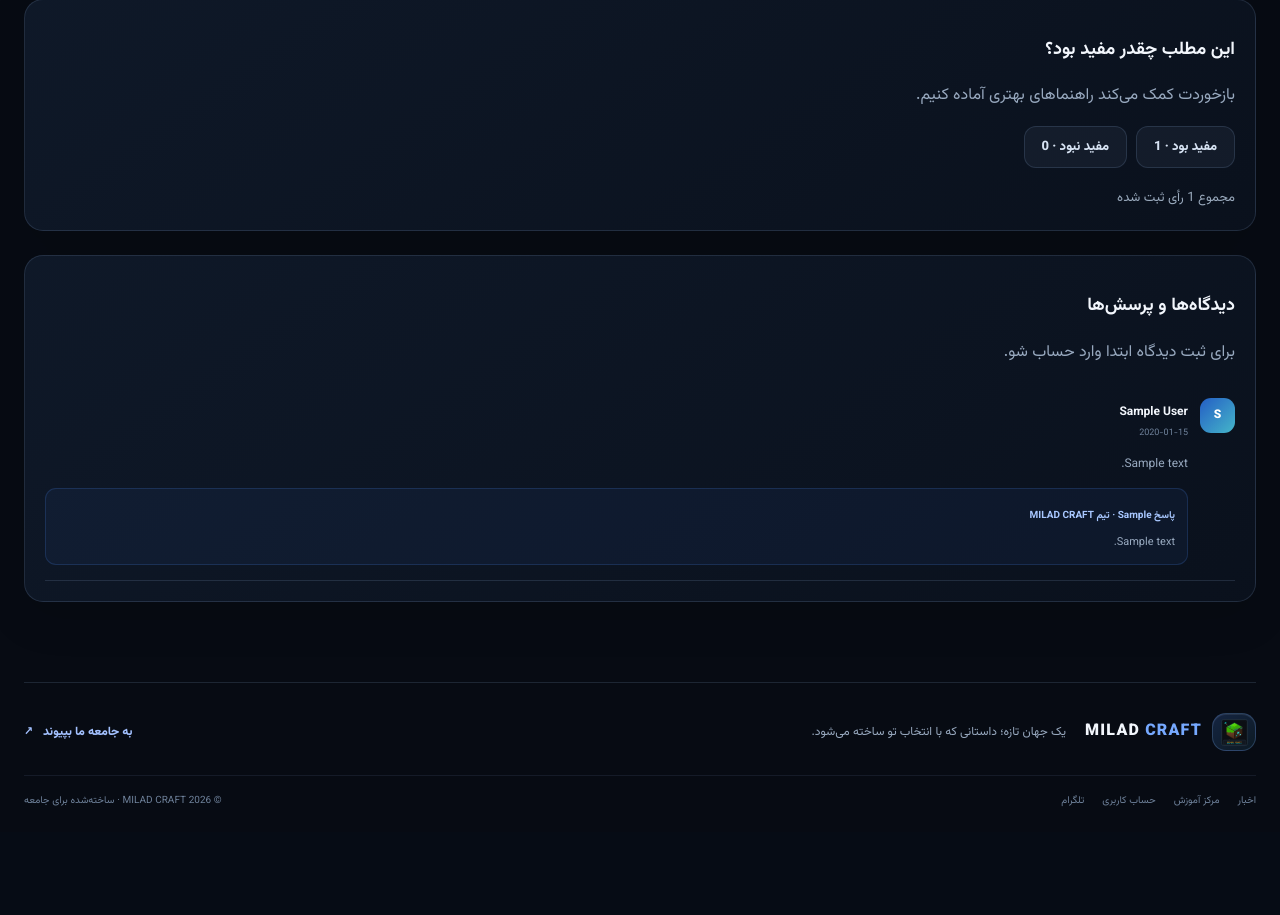
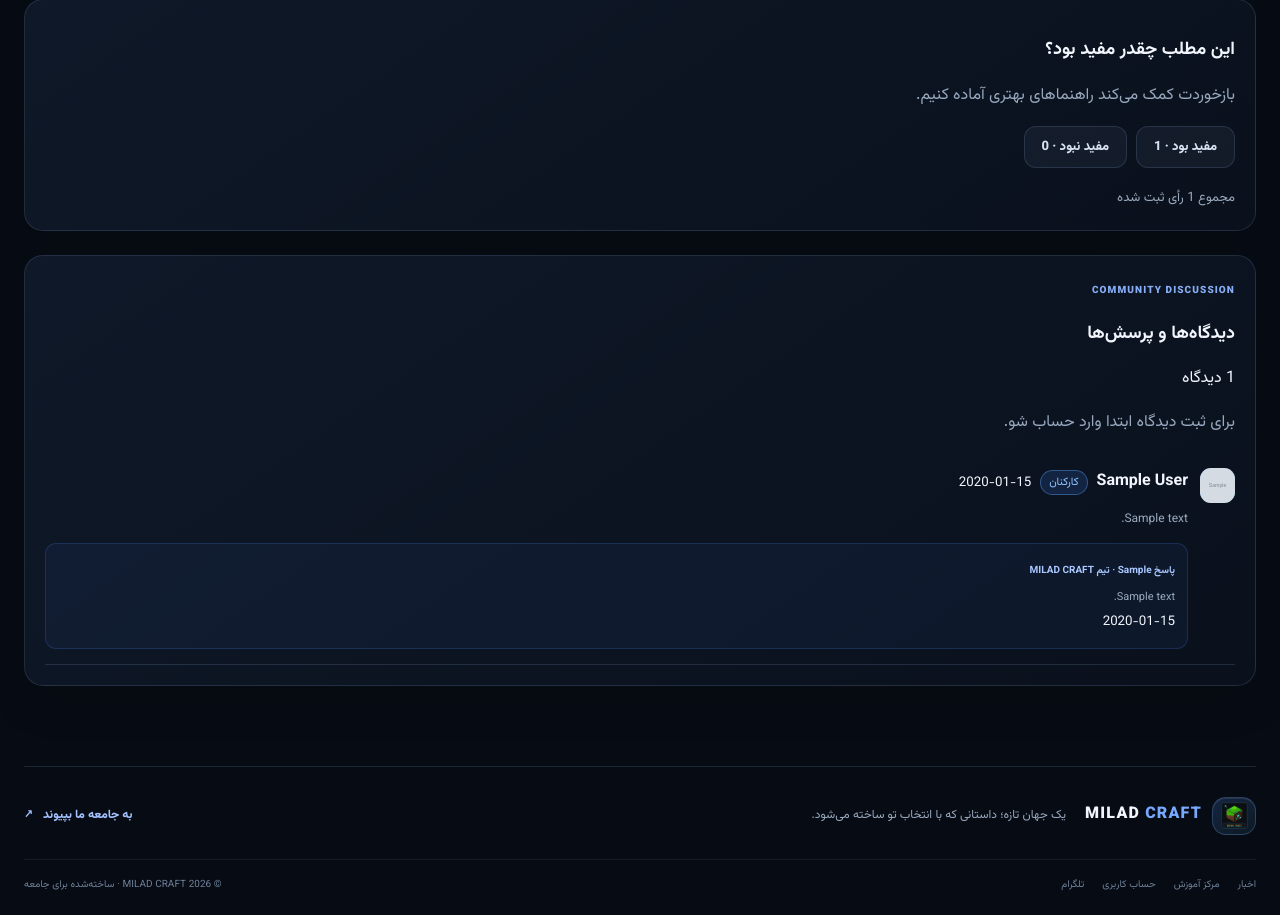
Before and after one commit to Railway206040/Miladcraft-website, a Flask app: page /academy/1 in a window 1280 px wide. Shown: the part 1221-2136 px from the top of the page. Before the commit the page ends 2027 px from the top, so only its background shows below. Run offline with Flask 3, Linux system fonts and the light colour scheme; data comes from the database, SQL or seed files in the repository; tables that the repository leaves empty hold one stand-in row (values such as "Sample post"); grey boxes marked "Sample" are stand-in pictures.

Commit message:
Upgrade academy comments with avatars and replies

```diff
--- a/templates/post.html
+++ b/templates/post.html
@@ -2,7 +2,27 @@
 {% block title %}{{ post['title'] }} | مرکز آموزش MILAD CRAFT{% endblock %}
 {% block description %}{{ post['summary'] or post['title'] }}{% endblock %}
 {% block content %}
-<article class="article-detail"><a class="back-link" href="{{ url_for('academy') }}">← بازگشت به مرکز آموزش</a><div class="article-detail-cover-wrap {% if not post['cover_url'] %}category-cover-academy{% endif %}">{% if post['cover_url'] %}<img class="article-detail-cover" src="{{ post['cover_url'] }}" alt="">{% else %}<span>آکادمی میلاد</span>{% endif %}<b>آکادمی</b></div><div class="article-detail-head"><span class="eyebrow">MILAD CRAFT ACADEMY</span><h1>{{ post['title'] }}</h1><p>{{ post['summary'] }}</p><small>نویسنده: {{ post['author'] }} · {{ post['created_at'][:10] }}</small><div class="tag-list">{% for tag in tags %}<a class="tag-link" href="{{ url_for('academy',tag=tag['slug']) }}">{{ tag['name'] }}</a>{% endfor %}</div></div><div class="article-rich-content">{{ post['content']|safe }}</div>
+<article class="article-detail">
+<a class="back-link" href="{{ url_for('academy') }}">← بازگشت به مرکز آموزش</a>
+<div class="article-detail-cover-wrap {% if not post['cover_url'] %}category-cover-academy{% endif %}">{% if post['cover_url'] %}<img class="article-detail-cover" src="{{ post['cover_url'] }}" alt="">{% else %}<span>آکادمی میلاد</span>{% endif %}<b>آکادمی</b></div>
+<div class="article-detail-head"><span class="eyebrow">MILAD CRAFT ACADEMY</span><h1>{{ post['title'] }}</h1><p>{{ post['summary'] }}</p><small>نویسنده: {{ post['author'] }} · {{ post['created_at'][:10] }}</small><div class="tag-list">{% for tag in tags %}<a class="tag-link" href="{{ url_for('academy',tag=tag['slug']) }}">{{ tag['name'] }}</a>{% endfor %}</div></div>
+<div class="article-rich-content">{{ post['content']|safe }}</div>
 <section class="panel feedback-panel" id="article-feedback"><h2>این مطلب چقدر مفید بود؟</h2><p>بازخوردت کمک می‌کند راهنماهای بهتری آماده کنیم.</p><div class="feedback-buttons"><form method="post" action="{{ url_for('academy_feedback',post_id=post['id']) }}">{{ csrf_field() }}<input type="hidden" name="vote" value="1"><button class="button button-quiet {% if my_vote and my_vote['vote']==1 %}is-positive{% endif %}" type="submit">مفید بود · {{ feedback_counts.get(1,0) }}</button></form><form method="post" action="{{ url_for('academy_feedback',post_id=post['id']) }}">{{ csrf_field() }}<input type="hidden" name="vote" value="-1"><button class="button button-quiet {% if my_vote and my_vote['vote']==-1 %}is-negative{% endif %}" type="submit">مفید نبود · {{ feedback_counts.get(-1,0) }}</button></form><p class="feedback-total">مجموع {{ feedback_counts.get(1,0) + feedback_counts.get(-1,0) }} رأی ثبت شده</p></div></section>
-<section class="panel comments-panel" id="questions"><h2>دیدگاه‌ها و پرسش‌ها</h2>{% if current_account %}<form method="post" action="{{ url_for('academy_comment',post_id=post['id']) }}" class="form-stack comment-form">{{ csrf_field() }}<label>دیدگاه شما<textarea name="body" rows="3" maxlength="3000" required placeholder="سؤال یا تجربه‌ات را بنویس..."></textarea></label><button class="button button-primary" type="submit">ثبت دیدگاه</button></form>{% else %}<p>برای ثبت دیدگاه ابتدا <a href="{{ url_for('account_login',next=request.path) }}">وارد حساب</a> شو.</p>{% endif %}{% for comment in comments %}<div class="comment-row"><div class="comment-avatar">{{ comment['username'][:1]|upper }}</div><div class="comment-body"><b>{{ comment['display_name'] or comment['username'] }}</b><small>{{ comment['created_at'] }}</small><p>{{ comment['body'] }}</p>{% if comment['reply_text'] %}<div class="staff-reply"><b>پاسخ {{ comment['replied_by'] }} · تیم MILAD CRAFT</b><p>{{ comment['reply_text'] }}</p></div>{% endif %}</div></div>{% else %}<div class="empty-state">هنوز دیدگاهی ثبت نشده است.</div>{% endfor %}</section></article>
+<section class="panel comments-panel" id="questions">
+<div class="comments-heading"><div><span class="eyebrow">COMMUNITY DISCUSSION</span><h2>دیدگاه‌ها و پرسش‌ها</h2></div><span class="comments-count">{{ comments|length }} دیدگاه</span></div>
+{% if current_account %}<form method="post" action="{{ url_for('academy_comment',post_id=post['id']) }}" class="form-stack comment-form">{{ csrf_field() }}<label>دیدگاه شما<textarea name="body" rows="3" maxlength="3000" required placeholder="سؤال یا تجربه‌ات را بنویس..."></textarea></label><button class="button button-primary" type="submit">ثبت دیدگاه</button></form>{% else %}<p>برای ثبت دیدگاه ابتدا <a href="{{ url_for('account_login',next=request.path) }}">وارد حساب</a> شو.</p>{% endif %}
+{% for comment in comments %}
+<div class="comment-row academy-comment">
+<div class="comment-avatar">{% if comment['avatar_url'] %}<img src="{{ comment['avatar_url'] }}" alt="{{ comment['display_name'] or comment['username'] }}" loading="lazy" referrerpolicy="no-referrer">{% else %}{{ (comment['display_name'] or comment['username'])[:1]|upper }}{% endif %}</div>
+<div class="comment-body">
+<div class="comment-meta"><b>{{ comment['display_name'] or comment['username'] }}</b>{% if comment['role'] != 'player' %}<span class="staff-badge">کارکنان</span>{% endif %}<small>{{ comment['created_at'] }}</small></div>
+<p>{{ comment['body'] }}</p>
+{% if comment['reply_text'] %}<div class="staff-reply"><b>پاسخ {{ comment['replied_by'] or 'تیم پشتیبانی' }} · تیم MILAD CRAFT</b><p>{{ comment['reply_text'] }}</p>{% if comment['replied_at'] %}<small>{{ comment['replied_at'] }}</small>{% endif %}</div>{% endif %}
+{% if current_account and current_account['role'] in ['owner','developer','manager','admin'] %}
+<details class="comment-reply"><summary>{% if comment['reply_text'] %}ویرایش پاسخ تیم{% else %}پاسخ به دیدگاه{% endif %}</summary><form method="post" action="{{ url_for('reply_to_comment',comment_id=comment['id']) }}" class="form-stack"><input type="hidden" name="csrf_token" value="{{ csrf_token() if csrf_token is defined else '' }}"><textarea name="reply_text" rows="2" maxlength="3000" required placeholder="پاسخ رسمی تیم میلاد کرفت...">{{ comment['reply_text'] or '' }}</textarea><button class="button button-quiet" type="submit">ثبت پاسخ</button></form></details>
+<form method="post" action="{{ url_for('delete_academy_comment',comment_id=comment['id']) }}" onsubmit="return confirm('این دیدگاه حذف شود؟')">{{ csrf_field() }}<button class="text-link danger-link" type="submit">حذف دیدگاه</button></form>
+{% endif %}
+</div></div>
+{% else %}<div class="empty-state">هنوز دیدگاهی ثبت نشده است.</div>{% endfor %}
+</section></article>
 {% endblock %}
```
